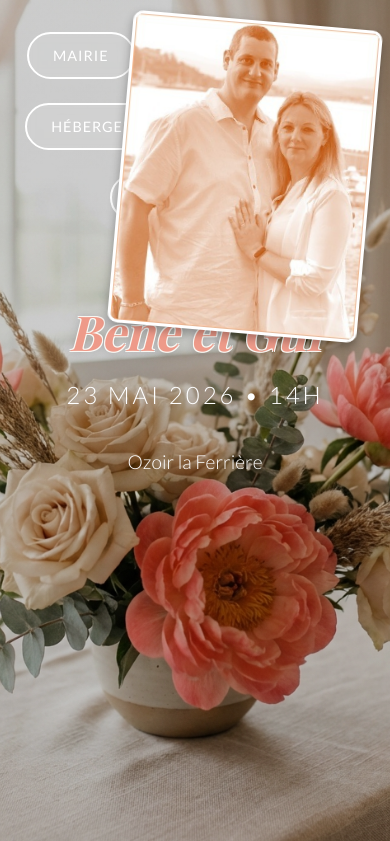
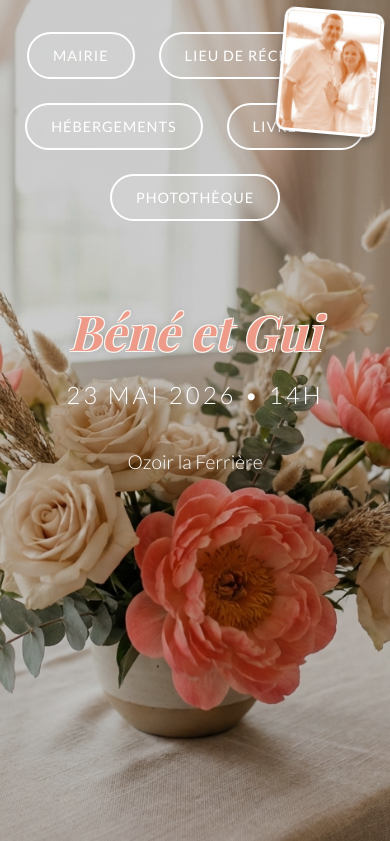
Before and after one commit to Vatel77/mariagebenegui.fr, a website: page index.html in a window 390 px wide. Shown: the top 841 px of the page. Drawn offline with nearby package versions, Linux system fonts and the light colour scheme; a web font is replaced by a local one.

Commit message:
Add files via upload

```diff
--- a/style.css
+++ b/style.css
@@ -240,6 +240,13 @@ section {
         font-size: 3rem;
     }
 
+    /* Resize photo on mobile to avoid blocking nav/title */
+    .top-right-photo {
+        width: 100px;
+        top: 10px;
+        right: 10px;
+    }
+
     :root {
         --spacing-xl: 5rem;
     }
```
